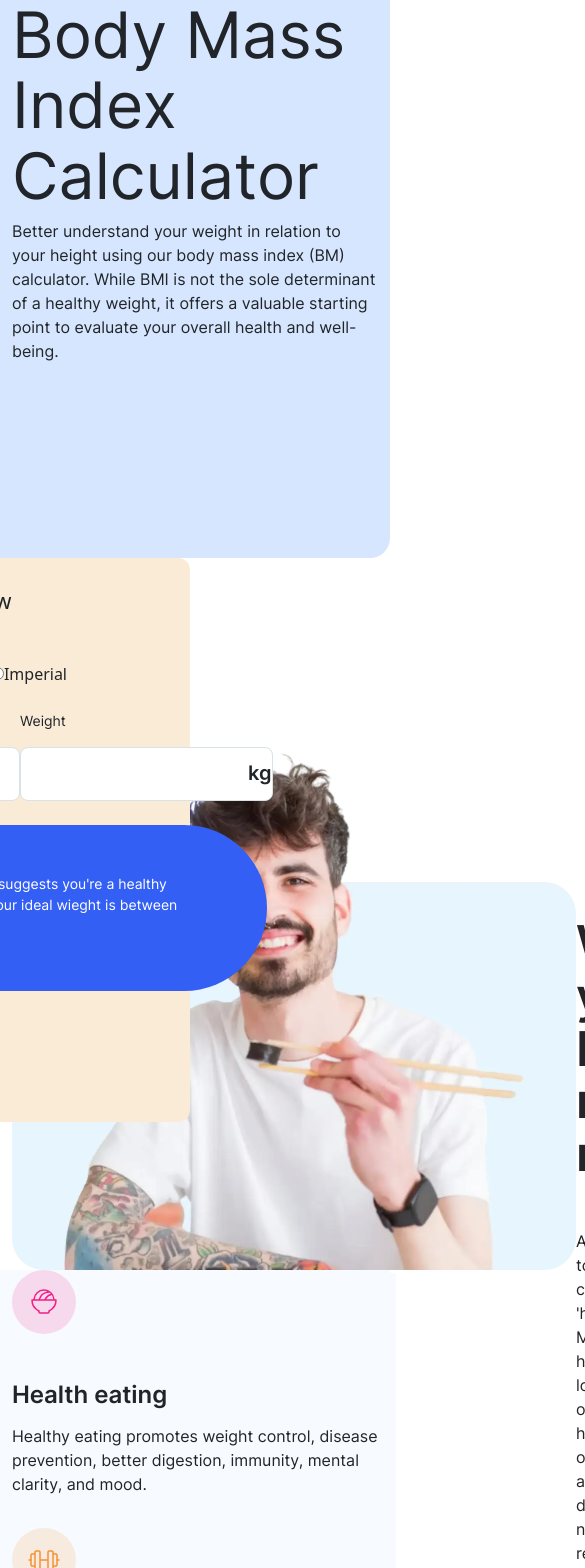
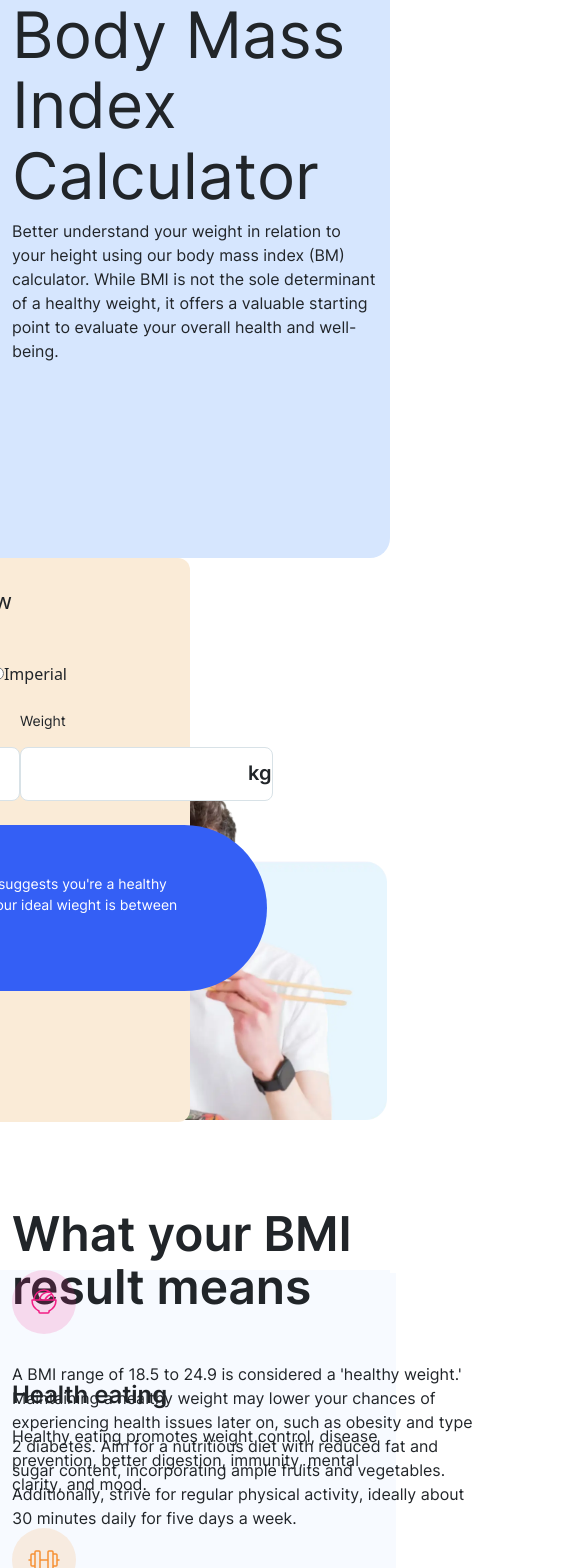
Before and after one commit to Soma586/BmiCalculator, a React (Create React App) app: page / in a window 390 px wide. Shown: the top 1568 px of the page, 585 px wide, since content can reach past the window. Built offline with nearby package versions, Linux system fonts and the light colour scheme.

Commit message:
computed full layout for person section

```diff
--- a/src/components/Person/index.jsx
+++ b/src/components/Person/index.jsx
@@ -1,5 +1,6 @@
 import Man from '../../assets/images/image-man-eating.webp'
 import './styles.scss'
+import LeftCurve from '../../assets/images/pattern-curved-line-left.svg'
 
 const Person = () => {
 
@@ -7,12 +8,14 @@ const Person = () => {
     return(
         <div className="container personContainer">
 
-            <div className="d-flex justify-space-between">
+            <div className="d-md-flex justify-content-between">
 
                 <img src={Man} className="wtf"/>
 
                 <div className="bmiDescription">
-                    <h2 className="type__HeadingL">What your BMI result means</h2>
+
+                    <img  className="personCurve" src={LeftCurve}/>
+                    <h2 className="type__HeadingL personTitle">What your BMI result means</h2>
 
                     <p className="type__BodyM mt-5">
                     A BMI range of 18.5 to 24.9 is considered a 'healthy weight.' Maintaining a healthy weight may lower your chances of experiencing health issues later on, such as obesity and type 2 diabetes. Aim for a nutritious diet with reduced fat and sugar content, incorporating ample fruits and vegetables. Additionally, strive for regular physical activity, ideally about 30 minutes daily for five days a week.
--- a/src/components/Person/styles.scss
+++ b/src/components/Person/styles.scss
@@ -1,28 +1,71 @@
+@import "../../Scss/main.scss";
 
 .personContainer {
-
-
-    max-height: 533px;
+  max-height: 533px;
 }
 
 img {
-
-    // max-width: 300px;
-    // max-height: 300px;
-
+  // max-width: 300px;
+  // max-height: 300px;
 }
 
+.wtf {
+  object-fit: contain;
 
-.wtf {
+//   width: 435px;
+width: 375px;
+  height: 411px;
+
+  @include breakpoint-md {
+      width: 435px;
+    position: relative;
+    left: -116px;
+    // bottom: -150px;
+  }
+
+  @include breakpoint-lg {
+    position: relative;
+    width: 500px;
+    height: 500px;
+    bottom: -0px;
+    left: -60px;
+  }
+
+  @include breakpoint-xl {
     width: 564px;
     height: 533px;
-    object-fit: contain;
+    position: static;
+  }
 }
 
+.personTitle {
+  @include breakpoint-md {
+    font-size: 33px !important;
+  }
+}
 
 .bmiDescription {
+  width: 465px;
+  height: 308px;
+  //margin-top: 180px;
 
-    width: 465px;
-    height: 308px;
-    margin-top: 180px;
+  margin-top: 60px;
+
+  position: relative;
+
+  @include breakpoint-md {
+    // margin-top: 180px;
+  }
 }
+
+.personCurve {
+  display: none;
+
+  @include breakpoint-xl {
+    display: block;
+    position: absolute;
+
+    right: 60px;
+    top: -250px;
+  }
+}
```
